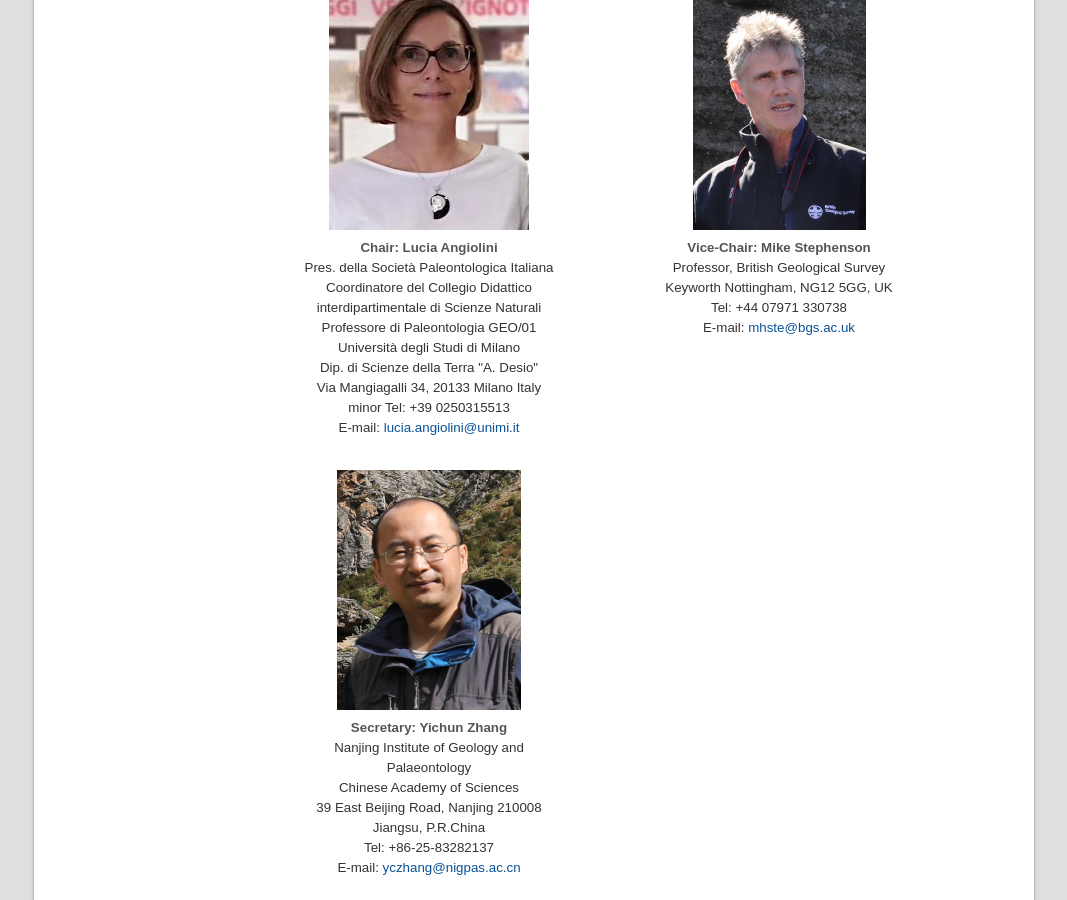
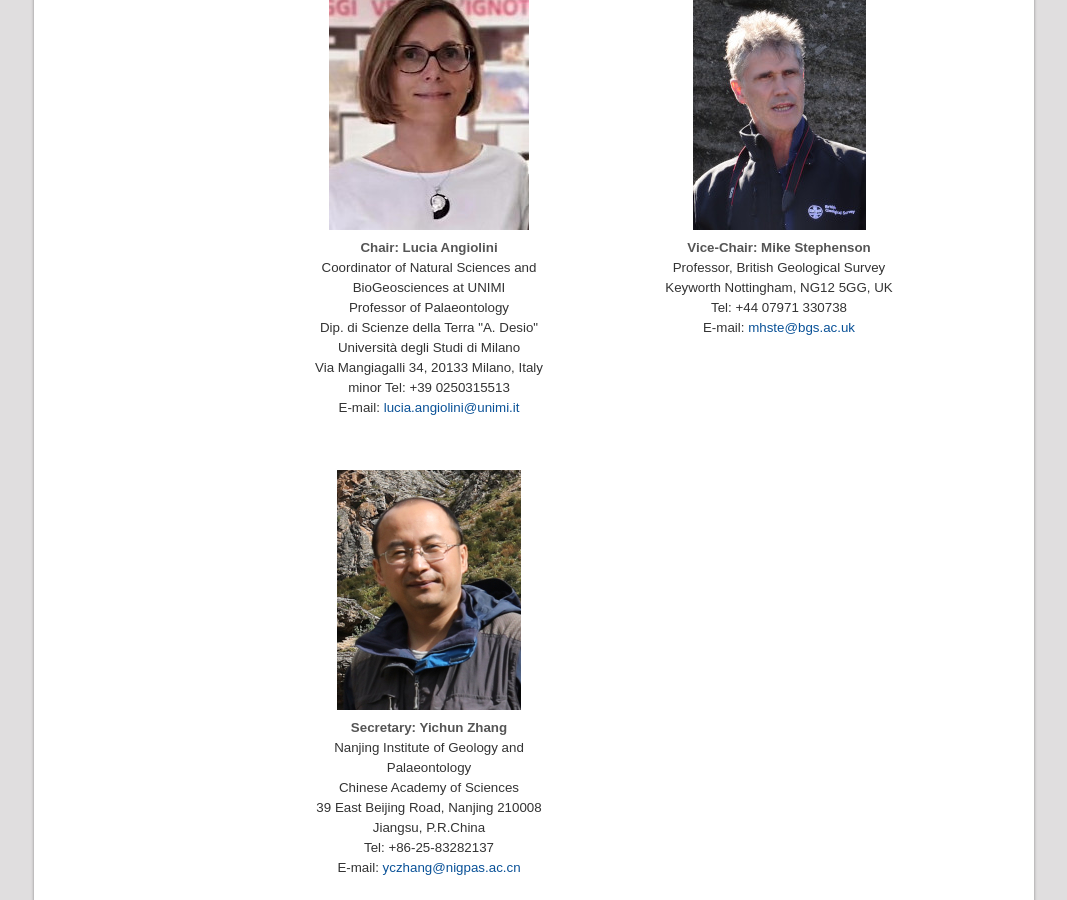
Before and after one commit to i-c-stratigraphy/i-c-stratigraphy.github.io, a Jekyll site: the page built from pages/subcommissions.md, in a window 1280 px wide and 900 px high, scrolled down 10085 px. Shown: the whole window, without its empty margins (106-1173 px from the left). Built offline with Jekyll 4.4.1, drawn with Linux system fonts in a browser that asks for light colours.

Commit message:
Update subcommissions.md

```diff
--- a/pages/subcommissions.md
+++ b/pages/subcommissions.md
@@ -391,12 +391,11 @@ The seventeen subject subcommissions of ICS are:
     <img src="/images/person-angiolini.jpg" alt="" />
     <h4>Chair: Lucia Angiolini</h4>
     <p>
-        Pres. della Società Paleontologica Italiana<br />
-        Coordinatore del Collegio Didattico interdipartimentale di Scienze Naturali<br />
-        Professore di Paleontologia GEO/01<br />
+        Coordinator of Natural Sciences and BioGeosciences at UNIMI<br />
+        Professor of Palaeontology<br />
+        Dip. di Scienze della Terra "A. Desio"<br />
         Università degli Studi di Milano<br />
-        Dip. di Scienze della Terra "A. Desio"<br />
-        Via Mangiagalli 34, 20133 Milano Italy<br />minor
+        Via Mangiagalli 34, 20133 Milano, Italy<br />minor
         Tel: +39 0250315513<br />
         E-mail: <a href="mailto:lucia.angiolini@unimi.it">lucia.angiolini@unimi.it</a>
     </p>
```
